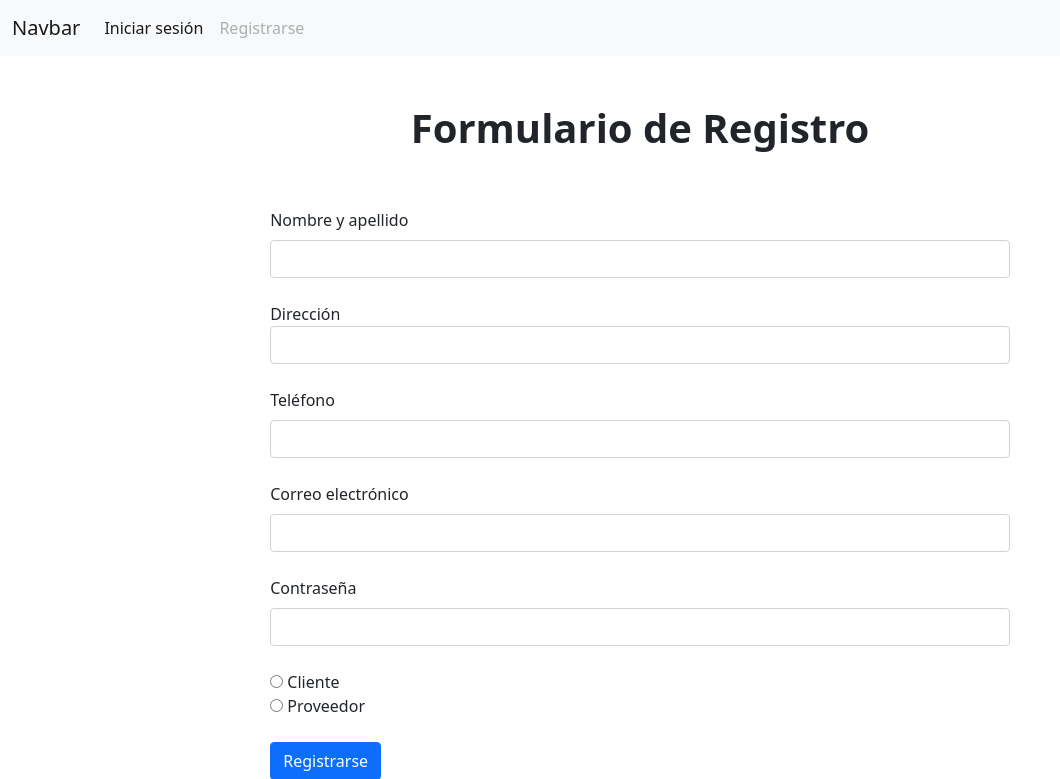
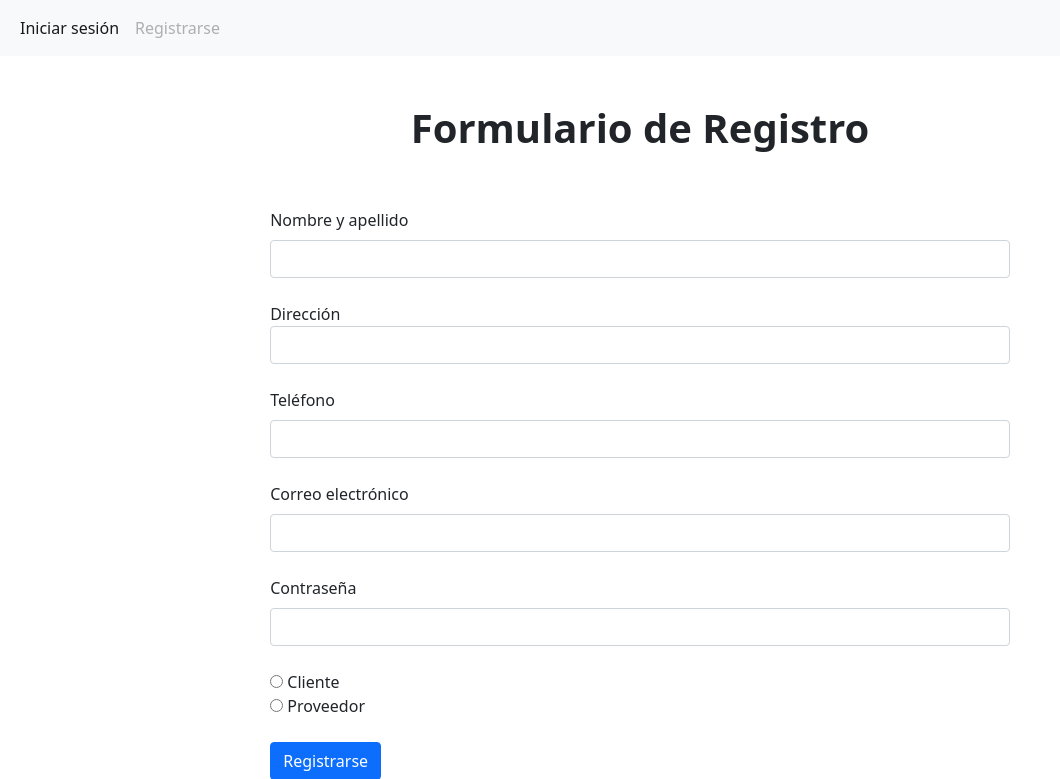
Before and after one commit to CristobalManque/Ingenieria-de-Software, a Flask app: page /auth/register in a window 1280 px wide. Shown: the top 779 px of the page, without its empty margins (0-1060 px from the left). Run offline with Flask 2, Linux system fonts and the light colour scheme.

Commit message:
Cambio menor en plantilla

```diff
--- a/mysite/templates/base.html
+++ b/mysite/templates/base.html
@@ -11,7 +11,7 @@
 
   <nav class="navbar navbar-expand-lg navbar-light bg-light">
     <div class="container-fluid">
-      <a class="navbar-brand" href="#">Navbar</a>
+      <!-- <a class="navbar-brand" href="#">Navbar</a> -->
       <button class="navbar-toggler" type="button" data-bs-toggle="collapse" data-bs-target="#navbarSupportedContent" aria-controls="navbarSupportedContent" aria-expanded="false" aria-label="Toggle navigation">
         <span class="navbar-toggler-icon"></span>
       </button>
```
